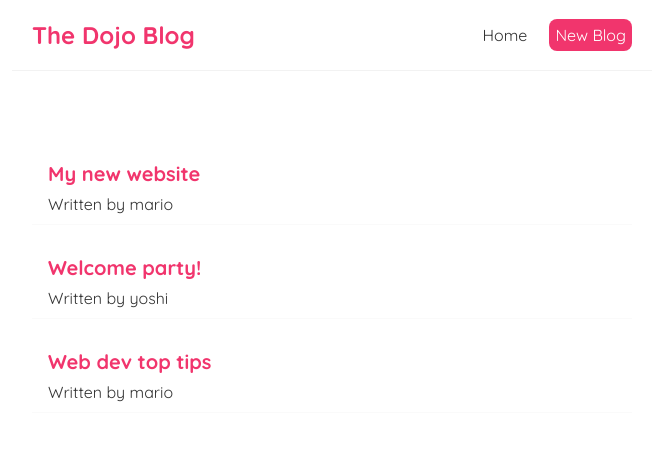
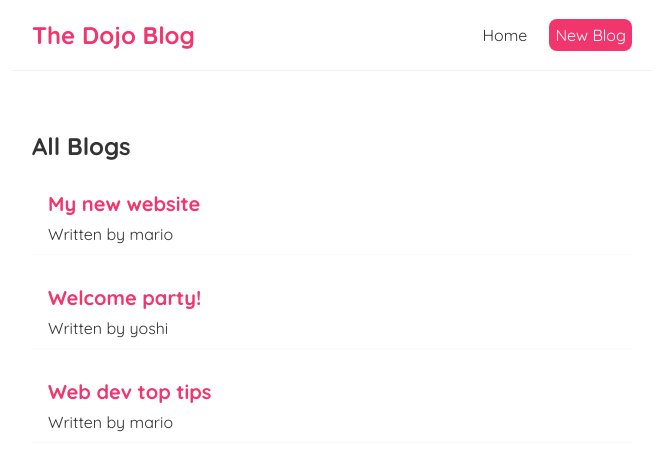
Before and after one commit to iamshaunjp/Complete-React-Tutorial, a React (Create React App) app in the folder dojo-blog/: page / in a window 1280 px wide. Shown: the top 470 px of the page, without its empty margins (308-971 px from the left). Built offline with nearby package versions, Linux system fonts and the light colour scheme.

Commit message:
lesson-11

```diff
--- /dev/null
+++ b/dojo-blog/src/BlogList.js
@@ -0,0 +1,19 @@
+const BlogList = ({ blogs, title}) => {
+  // const blogs = props.blogs;
+  // const title = props.title;
+  // console.log(blogs);
+
+  return (
+    <div className="blog-list">
+      <h2>{ title }</h2>
+      {blogs.map(blog => (
+        <div className="blog-preview" key={blog.id} >
+          <h2>{ blog.title }</h2>
+          <p>Written by { blog.author }</p>
+        </div>
+      ))}
+    </div>
+  );
+}
+
+export default BlogList;
--- a/dojo-blog/src/Home.js
+++ b/dojo-blog/src/Home.js
@@ -1,4 +1,5 @@
 import { useState } from "react";
+import BlogList from "./BlogList";
 
 const Home = () => {
   const [blogs, setBlogs] = useState([
@@ -9,12 +10,7 @@ const Home = () => {
 
   return (
     <div className="home">
-      {blogs.map(blog => (
-        <div className="blog-preview" key={blog.id} >
-          <h2>{ blog.title }</h2>
-          <p>Written by { blog.author }</p>
-        </div>
-      ))}
+      <BlogList blogs={blogs} title="All Blogs" />
     </div>
   );
 }
```
Also changed, not shown: 1 other file (tests, documents, lock files or other folders).
